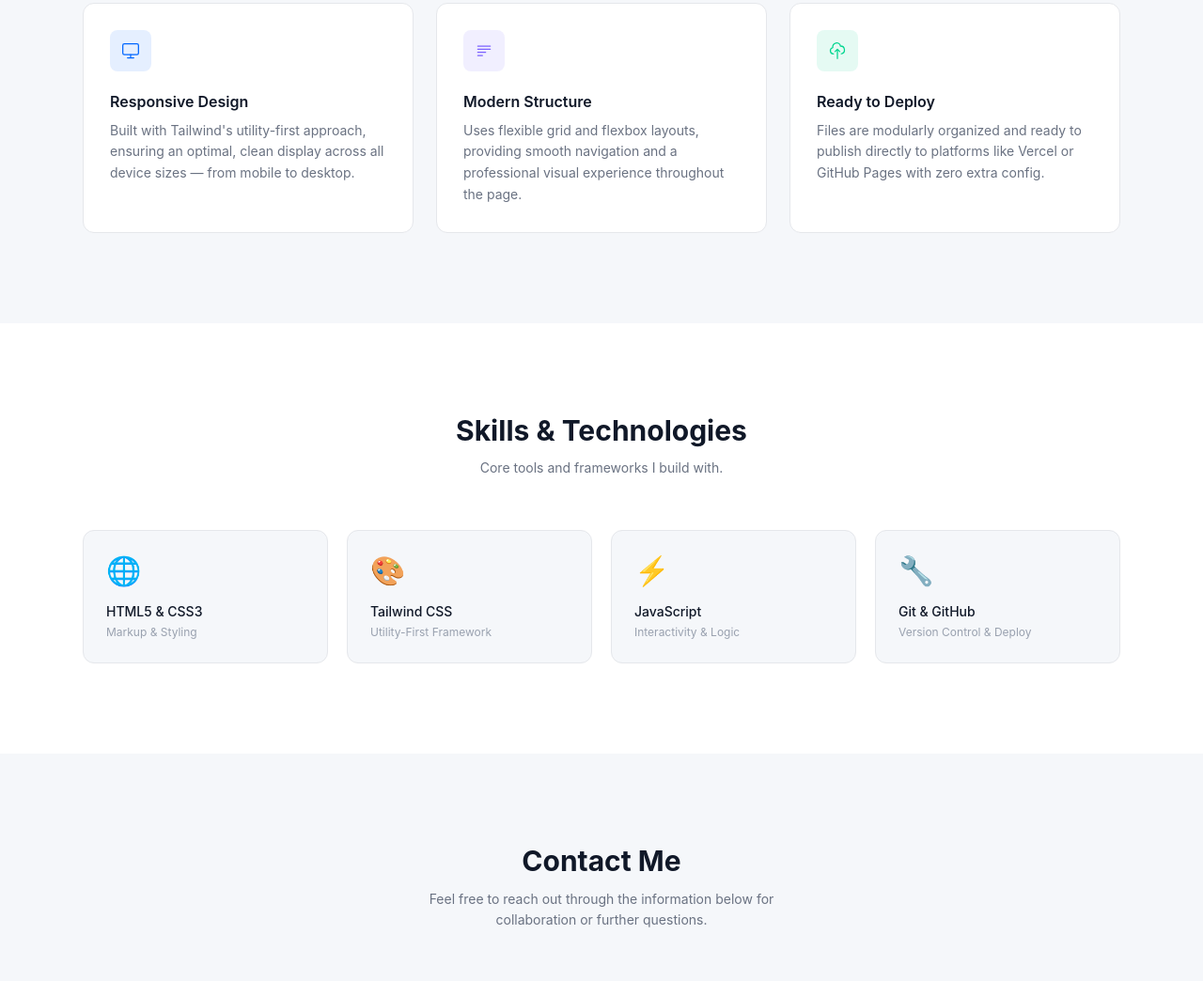
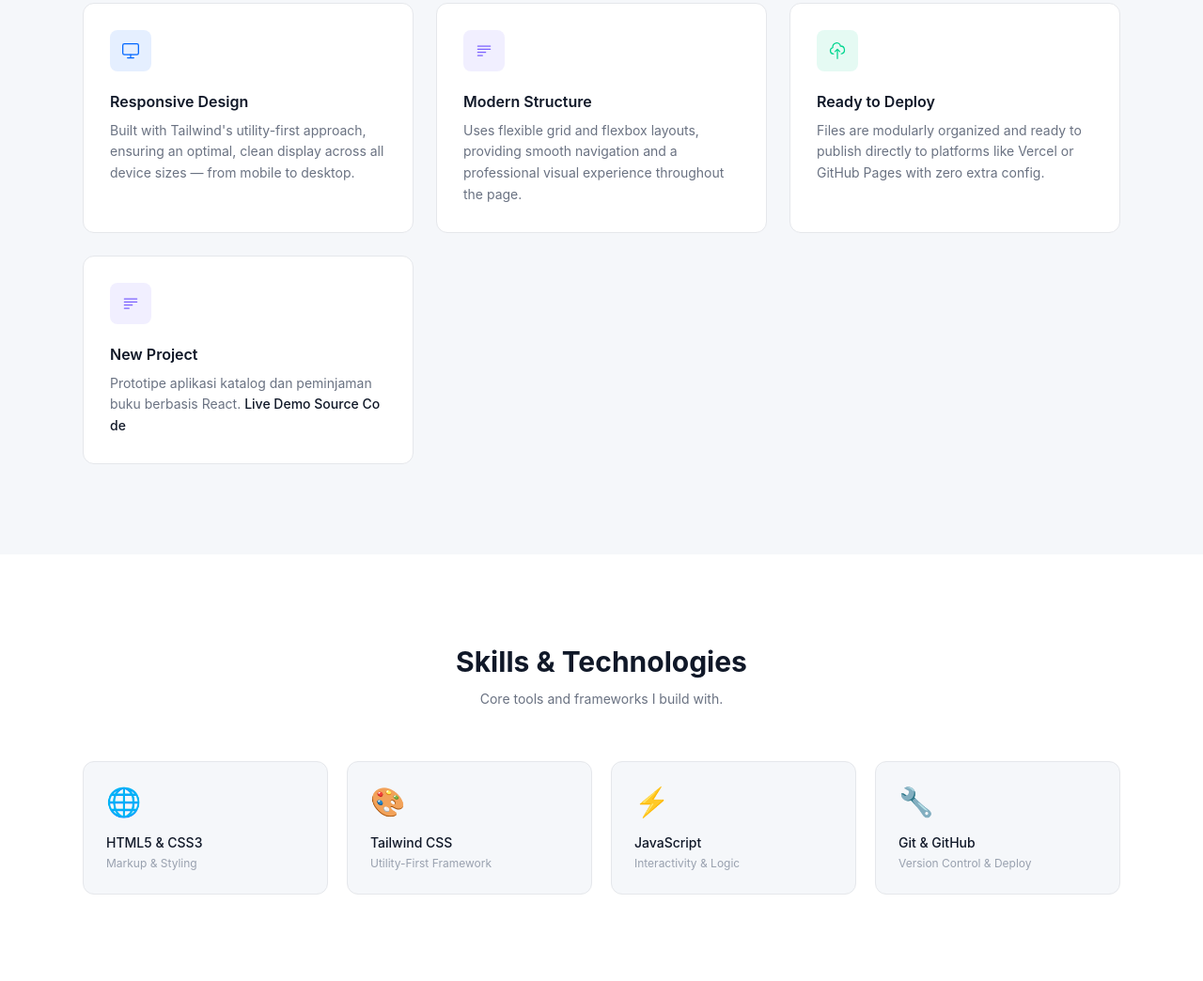
Before and after one commit to hannyprasetya976-maker/portofolio_1, a website: page index.html in a window 1280 px wide. Shown: the part 1043-2087 px from the top of the page at 94% size. Drawn offline with Linux system fonts and the light colour scheme.

Commit message:
Update index.html
adding new card for project

```diff
--- a/index.html
+++ b/index.html
@@ -178,6 +178,26 @@
             Files are modularly organized and ready to publish directly to platforms like Vercel or GitHub Pages with zero extra config.
           </p>
         </div>
+
+        <!-- Card 4 -->
+        <div class="card-hover p-7 rounded-xl bg-white border border-gray-200">
+          <div class="w-11 h-11 rounded-lg bg-[#7B61FF]/10 flex items-center justify-center mb-5">
+            <svg width="20" height="20" fill="none" stroke="#7B61FF" stroke-width="1.5" viewBox="0 0 24 24">
+              <path stroke-linecap="round" d="M4 6h16M4 10h16M4 14h10M4 18h6"/>
+            </svg>
+          </div>
+          <h3 class="text-gray-900 font-semibold mb-2">New Project</h3>
+          <p class="text-gray-500 text-sm leading-relaxed">
+            Prototipe aplikasi katalog dan peminjaman buku berbasis React.
+            <a href="https://katalog-buku-six.vercel.app/" class="text-gray-900 text-sm font-medium hover:text-[#0066FF] transition-colors break-all">
+              Live Demo
+            </a>
+            <a href="https://github.com/hannyprasetya976-maker/katalog-buku" class="text-gray-900 text-sm font-medium hover:text-[#0066FF] transition-colors break-all">
+              Source Code
+            </a>
+          </p>
+        </div>
+
       </div>
     </div>
   </section>
```
